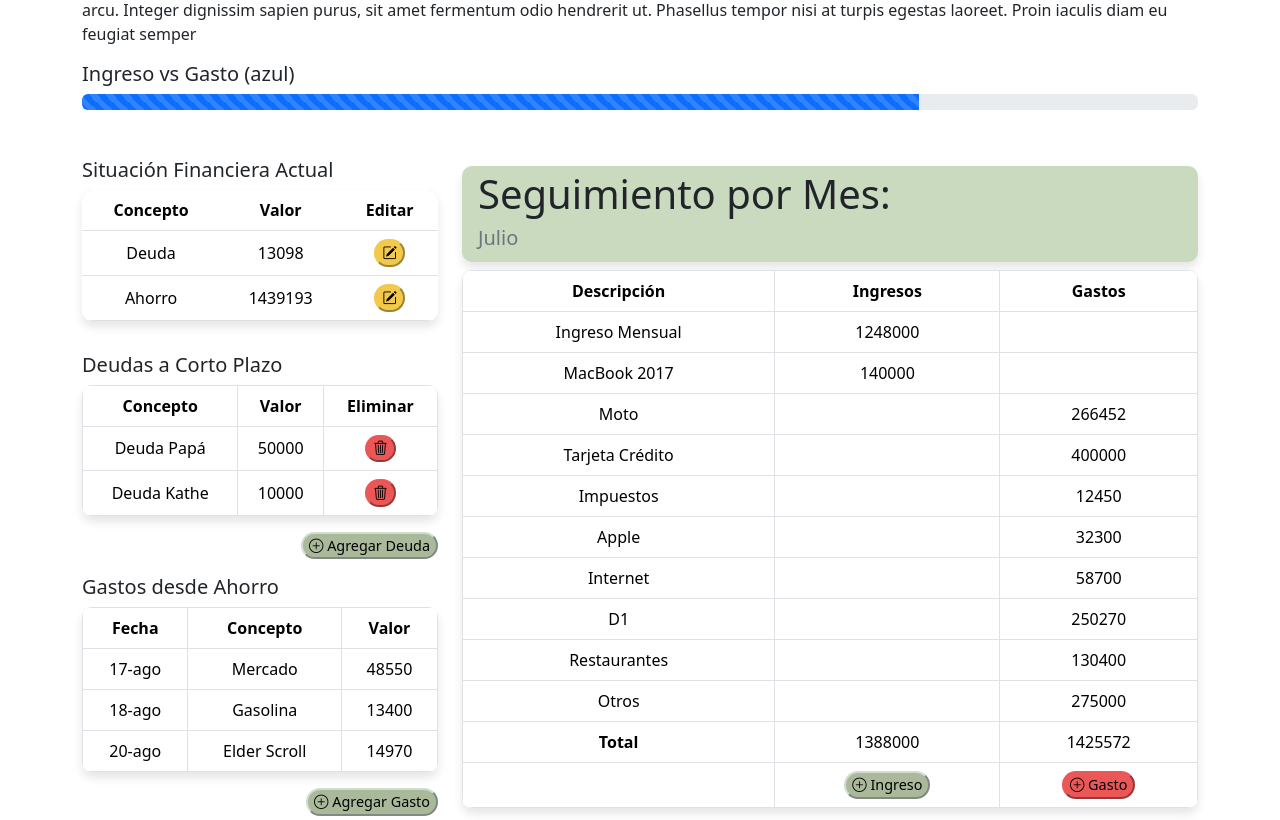
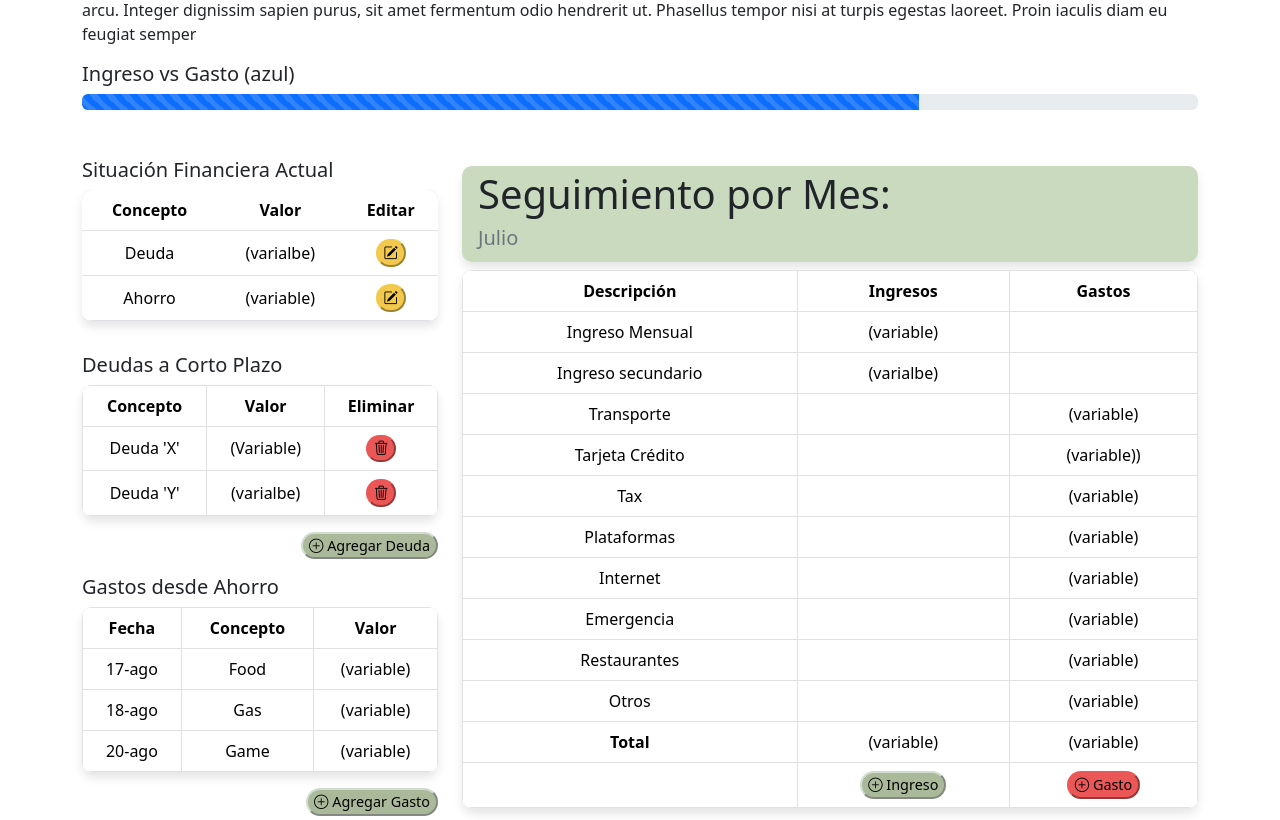
Before and after one commit to alejohenaoe/flask-app, a Flask app: a page that uses templates/logged_in.html in a window 1280 px wide. Shown: the part 163-983 px from the top of the page. Run offline with Flask 3, Linux system fonts and the light colour scheme; a user stored in the database is signed in; data that the repository does not hold is empty; some libraries are stand-ins or nearby versions.

Commit message:
Backend working, Frontend done (not connected yet)

```diff
--- a/templates/logged_in.html
+++ b/templates/logged_in.html
@@ -28,7 +28,7 @@
                         <tbody>
                             <tr>
                                 <td>Deuda</td>
-                                <td>13098</td>
+                                <td>(varialbe)</td>
                                 <td>
                                     <button class="btn-1 btn-warning">
                                         <i class="bi bi-pencil-square"></i>
@@ -37,7 +37,7 @@
                             </tr>
                             <tr>
                                 <td>Ahorro</td>
-                                <td>1439193</td>
+                                <td>(variable)</td>
                                 <td>
                                     <button class="btn-1 btn-warning">
                                         <i class="bi bi-pencil-square"></i>
@@ -63,8 +63,8 @@
                         </thead>
                         <tbody>
                             <tr>
-                                <td>Deuda Papá</td>
-                                <td>50000</td>
+                                <td>Deuda 'X'</td>
+                                <td>(Variable)</td>
                                 <td>
                                     <button class="btn-1 btn-danger">
                                         <i class="bi bi-trash3"></i>
@@ -72,8 +72,8 @@
                                 </td>
                             </tr>
                             <tr>
-                                <td>Deuda Kathe</td>
-                                <td>10000</td>
+                                <td>Deuda 'Y'</td>
+                                <td>(varialbe)</td>
                                 <td>
                                     <button class="btn-1 btn-danger">
                                         <i class="bi bi-trash3"></i>
@@ -102,18 +102,18 @@
                         <tbody>
                             <tr>
                                 <td>17-ago</td>
-                                <td>Mercado</td>
-                                <td>48550</td>
+                                <td>Food</td>
+                                <td>(variable)</td>
                             </tr>
                             <tr>
                                 <td>18-ago</td>
-                                <td>Gasolina</td>
-                                <td>13400</td>
+                                <td>Gas</td>
+                                <td>(variable)</td>
                             </tr>
                             <tr>
                                 <td>20-ago</td>
-                                <td>Elder Scroll</td>
-                                <td>14970</td>
+                                <td>Game</td>
+                                <td>(variable)</td>
                             </tr>
                         </tbody>
                     </table>
@@ -143,58 +143,58 @@
                         <tbody>
                             <tr>
                                 <td>Ingreso Mensual</td>
-                                <td>1248000</td>
+                                <td>(variable)</td>
                                 <td></td>
                             </tr>
                             <tr>
-                                <td>MacBook 2017</td>
-                                <td>140000</td>
+                                <td>Ingreso secundario</td>
+                                <td>(varialbe)</td>
                                 <td></td>
                             </tr>
                             <tr>
-                                <td>Moto</td>
+                                <td>Transporte</td>
                                 <td></td>
-                                <td>266452</td>
+                                <td>(variable)</td>
                             </tr>
                             <tr>
                                 <td>Tarjeta Crédito</td>
                                 <td></td>
-                                <td>400000</td>
+                                <td>(variable))</td>
                             </tr>
                             <tr>
-                                <td>Impuestos</td>
+                                <td>Tax</td>
                                 <td></td>
-                                <td>12450</td>
+                                <td>(variable)</td>
                             </tr>
                             <tr>
-                                <td>Apple</td>
+                                <td>Plataformas</td>
                                 <td></td>
-                                <td>32300</td>
+                                <td>(variable)</td>
                             </tr>
                             <tr>
                                 <td>Internet</td>
                                 <td></td>
-                                <td>58700</td>
+                                <td>(variable)</td>
                             </tr>
                             <tr>
-                                <td>D1</td>
+                                <td>Emergencia</td>
                                 <td></td>
-                                <td>250270</td>
+                                <td>(variable)</td>
                             </tr>
                             <tr>
                                 <td>Restaurantes</td>
                                 <td></td>
-                                <td>130400</td>
+                                <td>(variable)</td>
                             </tr>
                             <tr>
                                 <td>Otros</td>
                                 <td></td>
-                                <td>275000</td>
+                                <td>(variable)</td>
                             </tr>
                             <tr>
                                 <td><strong>Total</strong></td>
-                                <td>1388000</td>
-                                <td>1425572</td>
+                                <td>(variable)</td>
+                                <td>(variable)</td>
                             </tr>
                             <tr>
                                 <td></td>
```
Also changed, not shown: var/app-instance/fhData.db, 1 other file.
